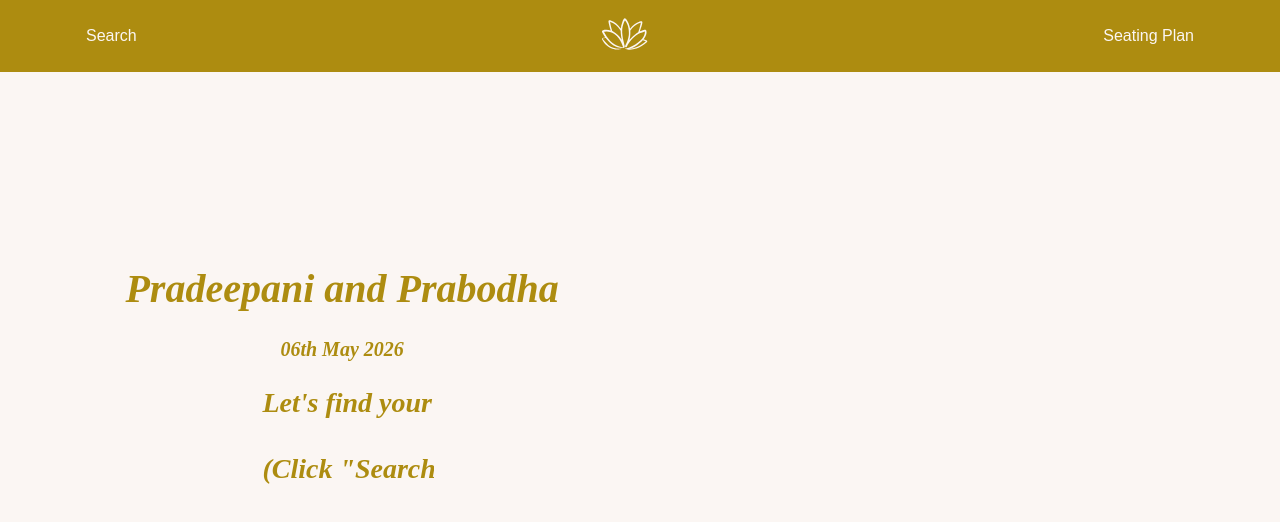
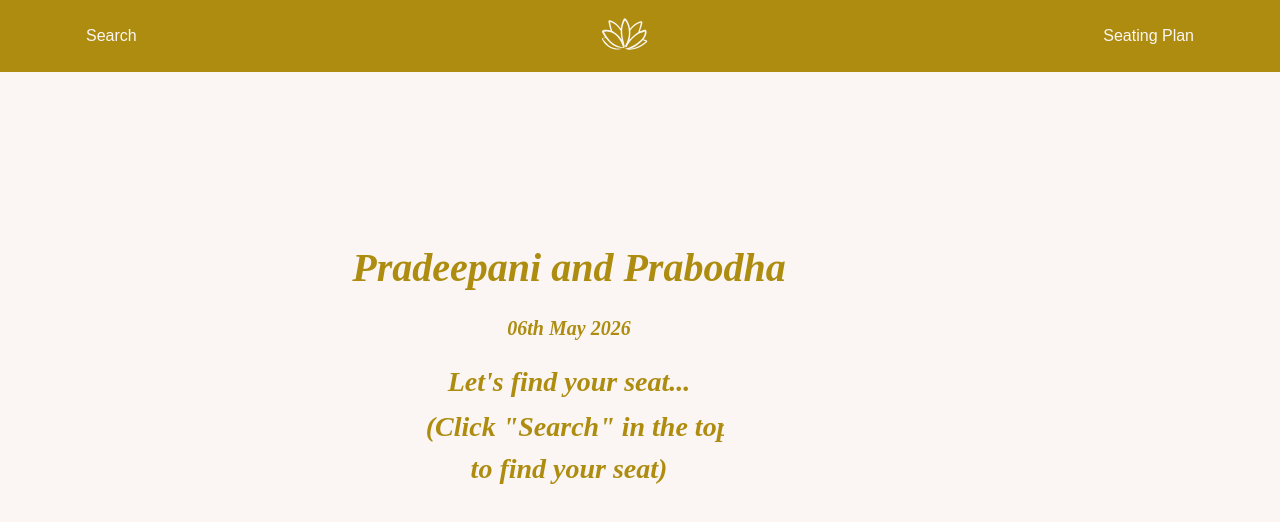
Before and after one commit to pradjays/TablePlan, a React (Vite) app: page / in a window 1280 px wide. Shown: the top 522 px of the page. Built offline with nearby package versions, Linux system fonts and the light colour scheme; no server answers.

Commit message:
Changing styles

```diff
--- a/index.html
+++ b/index.html
@@ -4,6 +4,7 @@
     <meta charset="UTF-8" />
     <link rel="icon" type="svg" href="./src/assets/Lotus-Gold.svg" />
     <link href="https://cdn.jsdelivr.net/npm/bootstrap@5.3.8/dist/css/bootstrap.min.css" rel="stylesheet" integrity="sha384-sRIl4kxILFvY47J16cr9ZwB07vP4J8+LH7qKQnuqkuIAvNWLzeN8tE5YBujZqJLB" crossorigin="anonymous">    <meta name="viewport" content="width=device-width, initial-scale=1.0" />
+    <meta name="viewport" content="width=device-width, initial-scale=1.0,user-scalable=yes">
     <title>Pradeepani and Prabodha</title>
   </head>
   <body>
--- a/src/components/Home.jsx
+++ b/src/components/Home.jsx
@@ -1,6 +1,6 @@
 function Home() {
     return (
-        <div className="container">
+        <div className="container display-flex vw-100">
             <div className="row fst-italic cursor typewriter-animation font-elegant">
                 <div className="font-size-l fw-bolder">Pradeepani and Prabodha</div>
             </div>
@@ -12,8 +12,8 @@ function Home() {
                 <div className="font-size-m fw-bolder">Let's find your seat...</div>
             </div>
             <br/>
-            <div className="row fst-italic cursor typewriter-animation font-elegant delayed-animation-2">
-                <div className="font-size-m fw-bolder">(Click "Search" in the top left corner to find your seat)</div>
+            <div className="row fst-italic cursor typewriter-animation font-elegant delayed-animation-3">
+                <div className="font-size-m fw-bolder">(Click "Search" in the top left corner <br/> to find your seat)</div>
             </div>
         </div>
     );
--- a/src/index.css
+++ b/src/index.css
@@ -30,6 +30,7 @@ body {
   background: #FBF6F3;
   color: #AD8C10;
   font-family: "Century Gothic", sans-serif;
+  width: 100vw;
 }
 
 h1 {
@@ -157,10 +158,14 @@ button:focus {
 }
 
 .delayed-animation-1 {
-  animation-delay: 2s;
+  animation-delay: 1s;
 }
 
 .delayed-animation-2 {
+  animation-delay: 3s;
+}
+
+.delayed-animation-3 {
   animation-delay: 4s;
 }
 
@@ -175,3 +180,7 @@ button:focus {
 .font-size-s {
   font-size: 1.25rem;
 }
+
+.vw-100 {
+  width: 100vw;
+}
```
